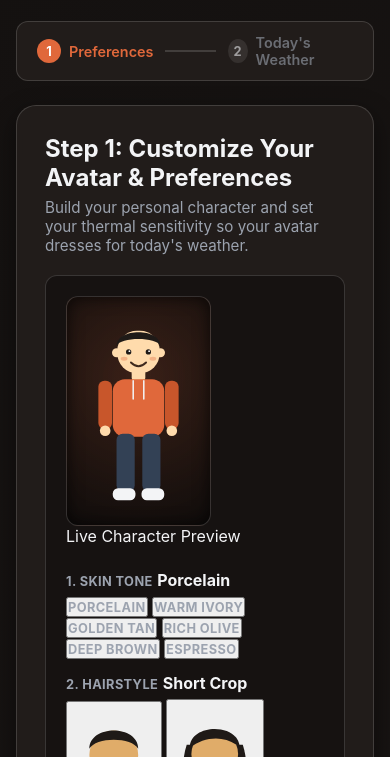
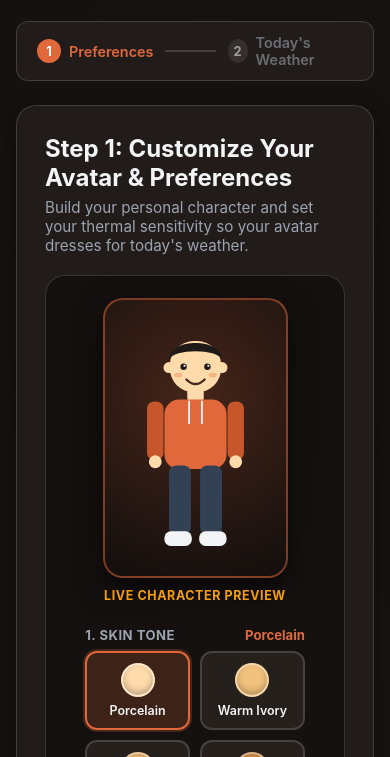
Before and after one commit to smw2780-x/weather-wear, a plain HTML site: page index.html in a window 390 px wide. Shown: the part 87-844 px from the top of the page. Drawn offline with Linux system fonts and the light colour scheme.

Commit message:
Update style.css

```diff
--- a/style.css
+++ b/style.css
@@ -85,7 +85,7 @@ header {
   display: none !important;
 }
 
-/* Demo Mode Bar (For Live Presentation Reliability) */
+/* Demo Mode Bar */
 .demo-bar {
   display: flex;
   flex-wrap: wrap;
@@ -229,7 +229,7 @@ header {
 
 .wizard-actions {
   display: flex;
-  justify-content: space-between;
+  justify-content: flex-end;
   gap: 12px;
   margin-top: 24px;
 }
@@ -243,22 +243,6 @@ header {
   display: block;
   font-weight: 600;
   margin-bottom: 6px;
-}
-
-.label-with-value {
-  display: flex;
-  justify-content: space-between;
-  align-items: center;
-}
-
-.temp-readout {
-  background: var(--primary-light);
-  color: var(--primary-color);
-  padding: 4px 10px;
-  border-radius: 12px;
-  font-weight: 700;
-  font-size: 0.9rem;
-  border: 1px solid rgba(224, 104, 59, 0.3);
 }
 
 input[type="range"] {
@@ -360,7 +344,7 @@ input[type="range"] {
   line-height: 1.6;
 }
 
-/* Realistic SVG Model Styling */
+/* Outfit & Avatar Dashboard Box */
 .avatar-and-outfit-container {
   display: flex;
   gap: 20px;
@@ -376,7 +360,7 @@ input[type="range"] {
   padding: 16px;
   border-radius: var(--radius-md);
   border: 1px solid var(--border-color);
-  min-width: 140px;
+  min-width: 165px;
 }
 
 .avatar-box h4 {
@@ -387,8 +371,8 @@ input[type="range"] {
 }
 
 .model-avatar-container {
-  width: 100px;
-  height: 200px;
+  width: 145px;
+  height: 240px;
   display: flex;
   justify-content: center;
   align-items: center;
@@ -397,18 +381,6 @@ input[type="range"] {
   border-radius: var(--radius-md);
   border: 1px solid var(--border-color);
   box-shadow: inset 0 0 10px rgba(0, 0, 0, 0.6);
-}
-
-.human-silhouette {
-  width: 100%;
-  height: 100%;
-  filter: drop-shadow(0px 4px 6px rgba(0, 0, 0, 0.4));
-}
-
-.human-silhouette path,
-.human-silhouette rect,
-.human-silhouette circle {
-  transition: fill 0.35s ease;
 }
 
 .outfit-details {
@@ -494,107 +466,141 @@ input[type="range"] {
   outline: none;
 }
 
-@media (max-width: 768px) {
-  .dashboard-grid {
-    grid-template-columns: 1fr;
-  }
-   /* ==========================================
-   BITMOJI-STYLE AVATAR CREATOR ADD-ONS
+/* ==========================================
+   SNAPCHAT BITMOJI-STYLE AVATAR BUILDER
    ========================================== */
 .avatar-creator-box {
+  display: grid;
+  grid-template-columns: 195px 1fr;
+  gap: 24px;
+  align-items: start;
+  background: rgba(15, 12, 11, 0.65);
+  border: 1px solid var(--border-color);
+  border-radius: var(--radius-lg);
+  padding: 22px;
+  margin-bottom: 26px;
+}
+
+.avatar-stage-wrapper {
   display: flex;
-  gap: 24px;
+  flex-direction: column;
   align-items: center;
-  background: rgba(15, 12, 11, 0.55);
-  border: 1px solid var(--border-color);
-  border-radius: var(--radius-md);
-  padding: 20px;
-  margin-bottom: 24px;
-  flex-wrap: wrap;
+  gap: 10px;
+  position: sticky;
+  top: 20px;
 }
 
 .avatar-stage {
-  width: 145px;
-  height: 230px;
-  background: radial-gradient(circle at 50% 35%, rgba(224, 104, 59, 0.18), rgba(15, 12, 11, 0.9));
-  border: 1px solid var(--border-color);
-  border-radius: var(--radius-md);
+  width: 185px;
+  height: 280px;
+  background: radial-gradient(circle at 50% 35%, rgba(224, 104, 59, 0.25), rgba(18, 14, 13, 0.96));
+  border: 2px solid rgba(224, 104, 59, 0.5);
+  border-radius: var(--radius-lg);
   display: flex;
   justify-content: center;
   align-items: center;
-  padding: 8px;
-  flex-shrink: 0;
-  box-shadow: inset 0 0 16px rgba(0, 0, 0, 0.65);
+  padding: 10px;
+  box-shadow: 0 10px 28px rgba(0, 0, 0, 0.55);
+}
+
+.avatar-stage-caption {
+  font-size: 0.78rem;
+  color: var(--secondary);
+  font-weight: 700;
+  text-transform: uppercase;
+  letter-spacing: 0.6px;
 }
 
 .avatar-controls {
-  flex: 1;
-  min-width: 240px;
   display: flex;
   flex-direction: column;
-  gap: 14px;
+  gap: 18px;
 }
 
 .control-row {
   display: flex;
   flex-direction: column;
-  gap: 6px;
+  gap: 8px;
 }
 
-.control-row span {
-  font-size: 0.8rem;
+.control-row-header {
+  display: flex;
+  justify-content: space-between;
+  align-items: center;
+}
+
+.control-row-header span {
+  font-size: 0.82rem;
   font-weight: 700;
   text-transform: uppercase;
   color: var(--text-muted);
-  letter-spacing: 0.4px;
+  letter-spacing: 0.5px;
 }
 
-.swatch-group {
-  display: flex;
-  flex-wrap: wrap;
-  gap: 8px;
+.control-row-header strong {
+  font-size: 0.82rem;
+  color: var(--primary-color);
 }
 
-.color-swatch {
-  width: 28px;
-  height: 28px;
-  border-radius: 50%;
-  border: 2px solid transparent;
-  cursor: pointer;
-  transition: var(--transition);
+.bitmoji-grid {
+  display: grid;
+  grid-template-columns: repeat(auto-fill, minmax(94px, 1fr));
+  gap: 10px;
 }
 
-.color-swatch.active,
-.color-swatch:hover {
-  border-color: #ffffff;
-  transform: scale(1.12);
-  box-shadow: 0 0 10px rgba(224, 104, 59, 0.6);
+.bitmoji-tile {
+  background: #26201d;
+  border: 2px solid var(--border-color);
+  border-radius: var(--radius-md);
+  padding: 10px 6px;
+  display: flex;
+  flex-direction: column;
+  align-items: center;
+  gap: 6px;
+  cursor: pointer;
+  color: var(--text-main);
+  font-size: 0.78rem;
+  font-weight: 600;
+  transition: var(--transition);
+  text-align: center;
 }
 
-.style-pill {
-  background: #2a2320;
-  color: var(--text-main);
-  border: 1px solid var(--border-color);
-  padding: 6px 12px;
-  border-radius: 16px;
-  font-size: 0.82rem;
-  font-weight: 600;
-  cursor: pointer;
-  transition: var(--transition);
+.bitmoji-tile:hover {
+  border-color: var(--primary-hover);
+  transform: translateY(-2px);
 }
 
-.style-pill.active,
-.style-pill:hover {
-  background: var(--primary-color);
-  color: #ffffff;
+.bitmoji-tile.active {
   border-color: var(--primary-color);
+  background: rgba(224, 104, 59, 0.2);
+  box-shadow: 0 0 0 2px rgba(224, 104, 59, 0.25);
 }
 
-.model-avatar-container {
-  width: 135px;
-  height: 230px;
+.swatch-circle {
+  width: 34px;
+  height: 34px;
+  border-radius: 50%;
+  border: 2px solid rgba(255, 255, 255, 0.35);
+  box-shadow: inset 0 -3px 6px rgba(0, 0, 0, 0.25);
 }
+
+.hair-thumb {
+  width: 44px;
+  height: 44px;
+}
+
+@media (max-width: 768px) {
+  .dashboard-grid {
+    grid-template-columns: 1fr;
+  }
   .avatar-and-outfit-container {
     flex-direction: column;
   }
+  .avatar-creator-box {
+    grid-template-columns: 1fr;
+    justify-items: center;
+  }
+  .avatar-stage-wrapper {
+    position: static;
+  }
 }
```
